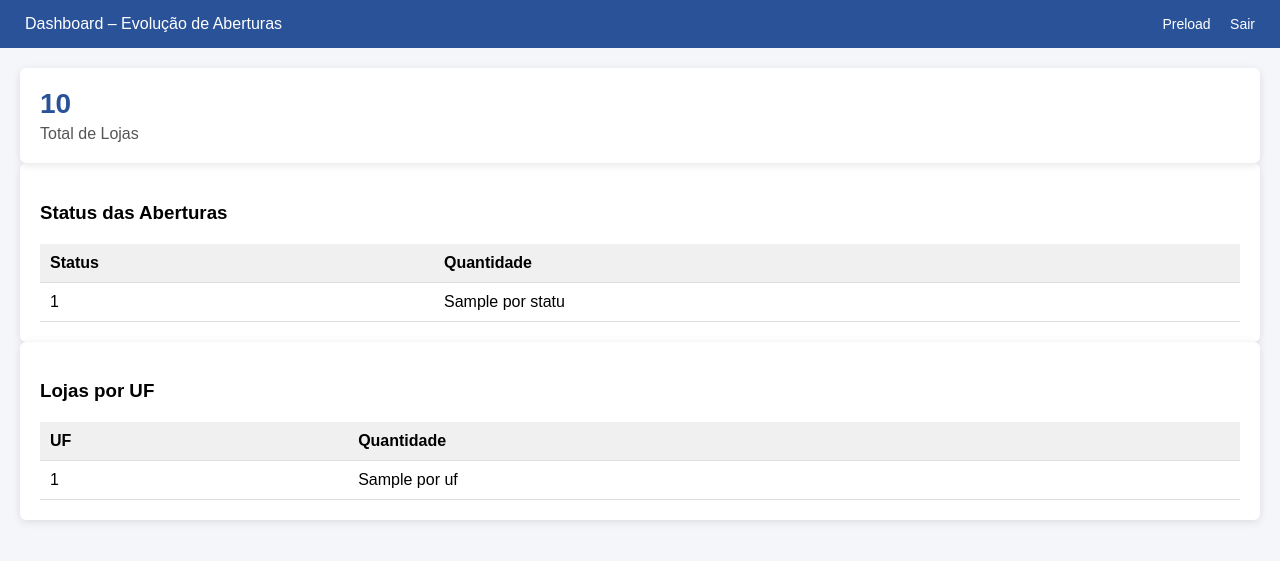
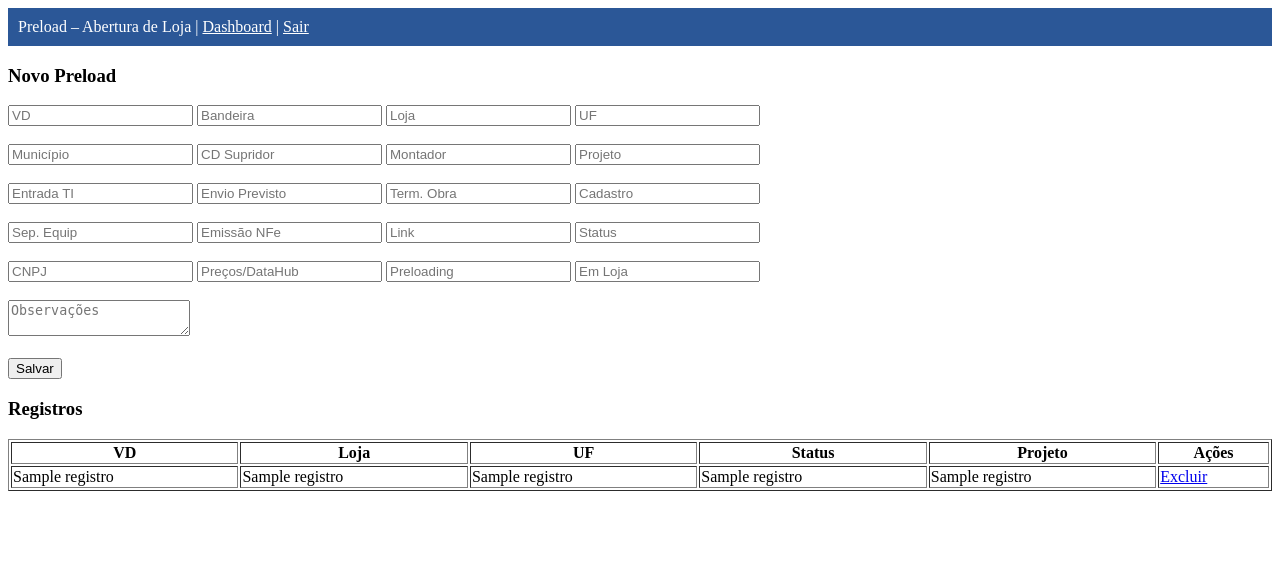
Before and after one commit to ALMDPSP/preload_app, a Flask app: template templates/dashboard.html in a window 1280 px wide. Shown: the top 561 px of the page. Run offline with Flask 3, Linux system fonts and the light colour scheme; the template is opened without the code that fills it: most values are stand-ins (such as "Sample title", 1, 10 or a date in 2020); some libraries are stand-ins or nearby versions.

Commit message:
Refactor dashboard.html structure and content

```diff
--- a/templates/dashboard.html
+++ b/templates/dashboard.html
@@ -1,123 +1,69 @@
 <!DOCTYPE html>
-<html lang="pt-br">
+<html>
 <head>
-<meta charset="UTF-8">
-<title>Dashboard | Preload</title>
-
-<style>
-body {
-    margin: 0;
-    font-family: Arial;
-    background: #f4f6f9;
-}
-
-header {
-    background: #2a5298;
-    color: white;
-    padding: 15px 25px;
-    display: flex;
-    justify-content: space-between;
-}
-
-header a {
-    color: white;
-    text-decoration: none;
-    margin-left: 15px;
-    font-size: 14px;
-}
-
-.container {
-    padding: 20px;
-}
-
-.cards {
-    display: grid;
-    grid-template-columns: repeat(auto-fit, minmax(220px, 1fr));
-    gap: 20px;
-}
-
-.card {
-    background: white;
-    padding: 20px;
-    border-radius: 6px;
-    box-shadow: 0 2px 8px rgba(0,0,0,0.1);
-}
-
-.card h2 {
-    margin: 0;
-    font-size: 28px;
-    color: #2a5298;
-}
-
-.card p {
-    margin: 5px 0 0;
-    color: #555;
-}
-
-table {
-    width: 100%;
-    border-collapse: collapse;
-    margin-top: 20px;
-}
-
-th, td {
-    padding: 10px;
-    border-bottom: 1px solid #ddd;
-    text-align: left;
-}
-
-th {
-    background: #f0f0f0;
-}
-</style>
+    <title>Preload</title>
 </head>
-
 <body>
 
-<header>
-<div>Dashboard – Evolução de Aberturas</div>
-<div>
-    <a href="/">Preload</a>
-    <a href="/logout">Sair</a>
-</div>
+<header style="background:#2b5797;color:white;padding:10px">
+    Preload – Abertura de Loja |
+    <a href="/dashboard" style="color:white">Dashboard</a> |
+    <a href="/logout" style="color:white">Sair</a>
 </header>
 
-<div class="container">
+<h3>Novo Preload</h3>
 
-<div class="cards">
-    <div class="card">
-        <h2>{{ total }}</h2>
-        <p>Total de Lojas</p>
-    </div>
-</div>
+<form method="post" action="/salvar">
+    <input name="vd" placeholder="VD">
+    <input name="bandeira" placeholder="Bandeira">
+    <input name="loja" placeholder="Loja">
+    <input name="uf" placeholder="UF"><br><br>
 
-<div class="card">
-<h3>Status das Aberturas</h3>
-<table>
-<tr><th>Status</th><th>Quantidade</th></tr>
-{% for s in por_status %}
+    <input name="municipio" placeholder="Município">
+    <input name="cd_supridor" placeholder="CD Supridor">
+    <input name="montador" placeholder="Montador">
+    <input name="projeto" placeholder="Projeto"><br><br>
+
+    <input name="entrada_ti" placeholder="Entrada TI">
+    <input name="envio_previsto" placeholder="Envio Previsto">
+    <input name="term_obra" placeholder="Term. Obra">
+    <input name="cadastro" placeholder="Cadastro"><br><br>
+
+    <input name="sep_equip" placeholder="Sep. Equip">
+    <input name="emissao_nfe" placeholder="Emissão NFe">
+    <input name="link" placeholder="Link">
+    <input name="status" placeholder="Status"><br><br>
+
+    <input name="cnpj" placeholder="CNPJ">
+    <input name="precos_datahub" placeholder="Preços/DataHub">
+    <input name="preloading" placeholder="Preloading">
+    <input name="em_loja" placeholder="Em Loja"><br><br>
+
+    <textarea name="observacoes" placeholder="Observações"></textarea><br><br>
+
+    <button>Salvar</button>
+</form>
+
+<h3>Registros</h3>
+
+<table border="1" width="100%">
 <tr>
-    <td>{{ s[0] if s[0] else 'Não informado' }}</td>
-    <td>{{ s[1] }}</td>
+    <th>VD</th><th>Loja</th><th>UF</th><th>Status</th><th>Projeto</th><th>Ações</th>
+</tr>
+
+{% for r in registros %}
+<tr>
+    <td>{{ r[1] }}</td>
+    <td>{{ r[2] }}</td>
+    <td>{{ r[3] }}</td>
+    <td>{{ r[4] }}</td>
+    <td>{{ r[5] }}</td>
+    <td>
+        <a href="/excluir/{{ r[0] }}">Excluir</a>
+    </td>
 </tr>
 {% endfor %}
 </table>
-</div>
-
-<div class="card">
-<h3>Lojas por UF</h3>
-<table>
-<tr><th>UF</th><th>Quantidade</th></tr>
-{% for u in por_uf %}
-<tr>
-    <td>{{ u[0] if u[0] else 'Não informado' }}</td>
-    <td>{{ u[1] }}</td>
-</tr>
-{% endfor %}
-</table>
-</div>
-
-</div>
 
 </body>
 </html>
```
